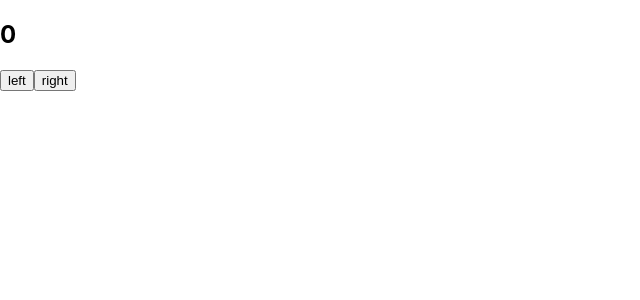
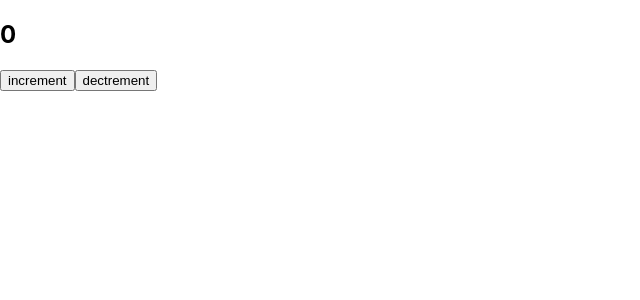
Before and after one commit to OktenSchool/may-2024-react, a React (Create React App) app: page / in a window 1280 px wide. Shown: the top 300 px of the page, without its empty margins (0-640 px from the left). Built offline with nearby package versions, Linux system fonts and the light colour scheme.

Commit message:
useReducer

```diff
--- a/src/App.tsx
+++ b/src/App.tsx
@@ -1,22 +1,44 @@
-import React, {useRef} from 'react';
+import React, {useReducer} from 'react';
 import './App.css';
-import UseRefComponentDemo2 from "./UseRefComponentDemo2";
+
+type Action = { type: string, payload: number };
+
+const reducerActions = (state: number, action: Action) => {
+    switch (action.type) {
+        case 'add':
+            state = state + action.payload;
+            return state;
+        case 'getBack':
+            state = state - action.payload;
+            return state;
+
+        default:
+            return state;
+    }
+
+}
 
 
 function App() {
 
-    const customRef = useRef<HTMLInputElement>(null);
+    const [asdasd, dispatch] = useReducer(reducerActions, 0);
 
     return (
         <div>
-            {/*<input ref={customRef} type="text"/>*/}
-            {/*<button onClick={() => {*/}
-            {/*    console.log(customRef.current);*/}
-            {/*}}>click me*/}
-            {/*</button>*/}
+
+            <h2>{asdasd}</h2>
+            <button onClick={() => {
+                dispatch({type: 'add', payload: 1});
+            }}>increment
+            </button>
 
 
-            <UseRefComponentDemo2/>
+            <button onClick={() => {
+                dispatch({type: 'getBack', payload: 100});
+            }}>dectrement
+            </button>
+
+
         </div>
 
     );
--- a/src/UseRefComponentDemo2.tsx
+++ /dev/null
@@ -1,38 +0,0 @@
-import React, {useEffect, useRef, useState} from 'react';
-
-const UseRefComponentDemo2 = () => {
-
-    let [number, setNumber] = useState<number>(0);
-    let anotherNumber = useRef<number>(0);
-
-    useEffect(() => {
-        console.log(anotherNumber.current);
-    }, [anotherNumber]);
-
-
-    return (
-        <div>
-            <h2>{number} </h2>
-            <h3>{}</h3>
-
-
-            <button onClick={() => {
-                setNumber(++number);
-
-            }}>left
-            </button>
-
-
-            <button onClick={() => {
-                setNumber(--number);
-                // console.log(anotherNumber.current++);
-                // console.log(anotherNumber);
-
-            }}>right
-            </button>
-
-        </div>
-    );
-};
-
-export default UseRefComponentDemo2;
```
